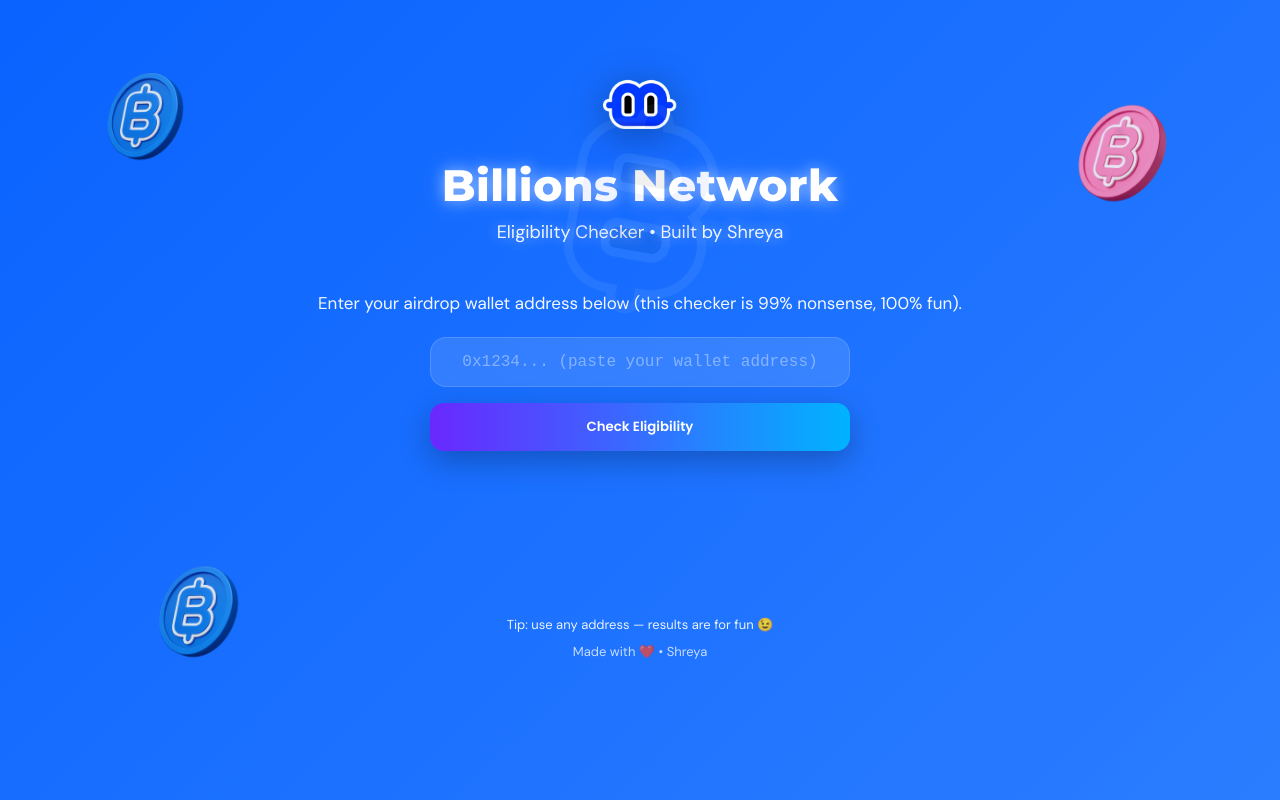
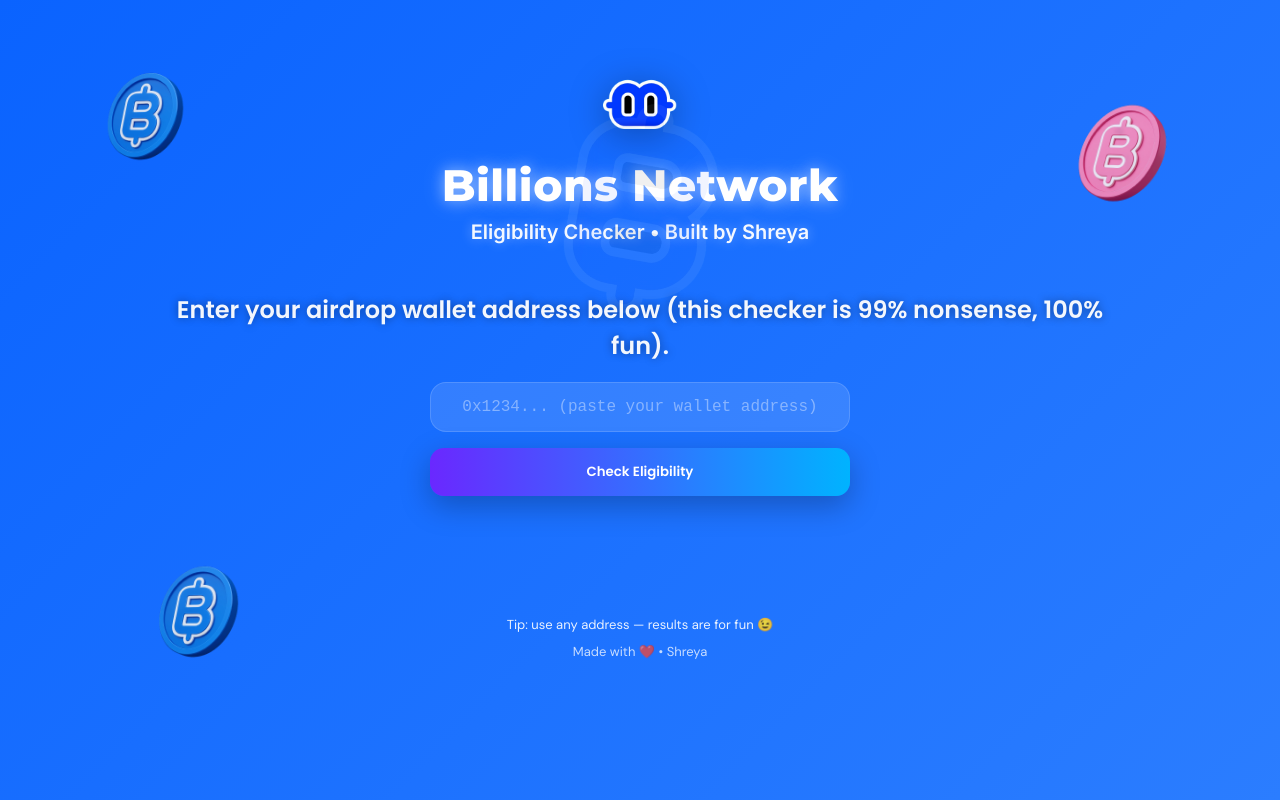
Before and after one commit to shreya-sharma-bgr/billions-eligibility-checker, a plain HTML site: page index.html in a window 1280 px wide. Drawn offline with Linux system fonts and the light colour scheme.

Commit message:
Update style.css

```diff
--- a/css/style.css
+++ b/css/style.css
@@ -90,8 +90,11 @@ body{
 }
 
 .sub-title{
-  font-size: clamp(14px, 2vw, 18px);
-  color:rgba(255,255,255,0.92);
+    font-family: 'Inter', sans-serif;
+    font-weight: 600;
+    font-size: clamp(16px, 2vw, 20px);
+    color: rgba(255,255,255,0.95);
+    text-shadow: 0 0 12px rgba(255,255,255,0.4);
 }
 
 
@@ -107,12 +110,13 @@ body{
 }
 
 .hero-desc{
-  max-width:700px;
-  font-size:17px;
-  opacity:0.95;
-  margin-bottom:5px;
+    font-family: 'Poppins', sans-serif;
+    font-weight: 600;
+    font-size: clamp(18px, 2.2vw, 24px);
+    line-height: 1.5;
+    color: rgba(255,255,255,0.95);
+    text-shadow: 0 0 8px rgba(0,0,0,0.4);
 }
-
 
 /* INPUT + BUTTON */
 .input-row{
```
